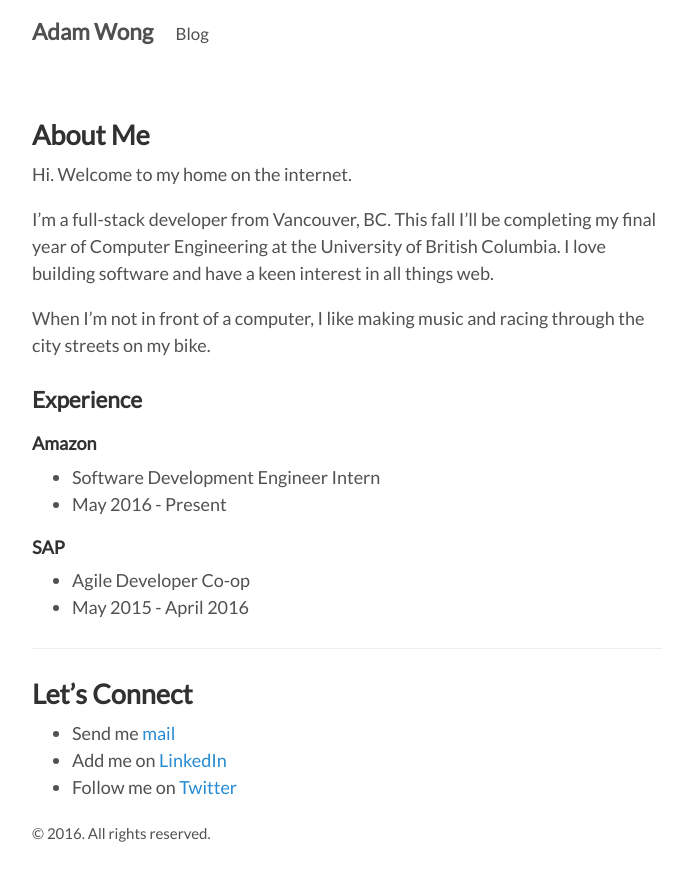
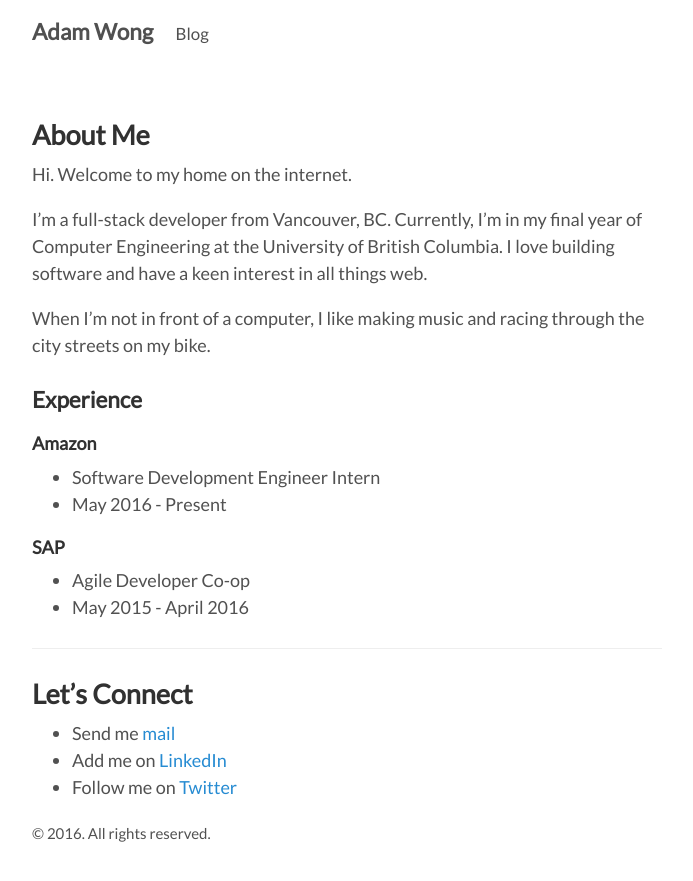
Before and after one commit to aaewong/aaewong.github.io, a Jekyll site: the page built from index.md, in a window 1280 px wide. Shown: the top 881 px of the page, without its empty margins (293-986 px from the left). Built offline with Jekyll 4.4.1, drawn with Linux system fonts in a browser that asks for light colours.

Commit message:
Some minor edits

```diff
--- a/_layouts/default.html
+++ b/_layouts/default.html
@@ -30,7 +30,6 @@
     </div>
 
   </body>
-  <!-- Google Analytics -->
   <script>
     (function(i,s,o,g,r,a,m){i['GoogleAnalyticsObject']=r;i[r]=i[r]||function(){
     (i[r].q=i[r].q||[]).push(arguments)},i[r].l=1*new Date();a=s.createElement(o),
--- a/index.md
+++ b/index.md
@@ -6,7 +6,7 @@ title: Home
 
 Hi. Welcome to my home on the internet.
 
-I'm a full-stack developer from Vancouver, BC. This fall I'll be completing my final year of Computer Engineering at the University of British Columbia. I love building software and have a keen interest in all things web.
+I'm a full-stack developer from Vancouver, BC. Currently, I'm in my final year of Computer Engineering at the University of British Columbia. I love building software and have a keen interest in all things web.
 
 When I'm not in front of a computer, I like making music and racing through the city streets on my bike.
 
```
